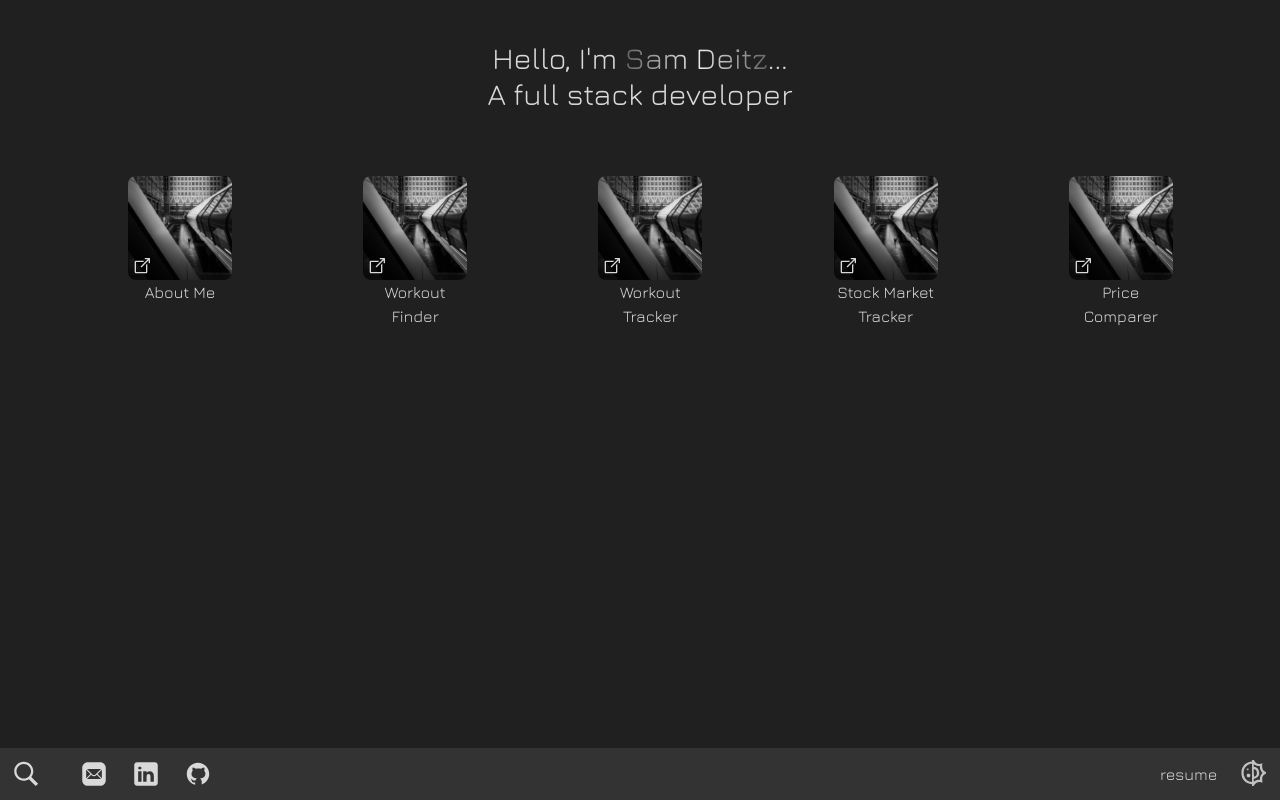
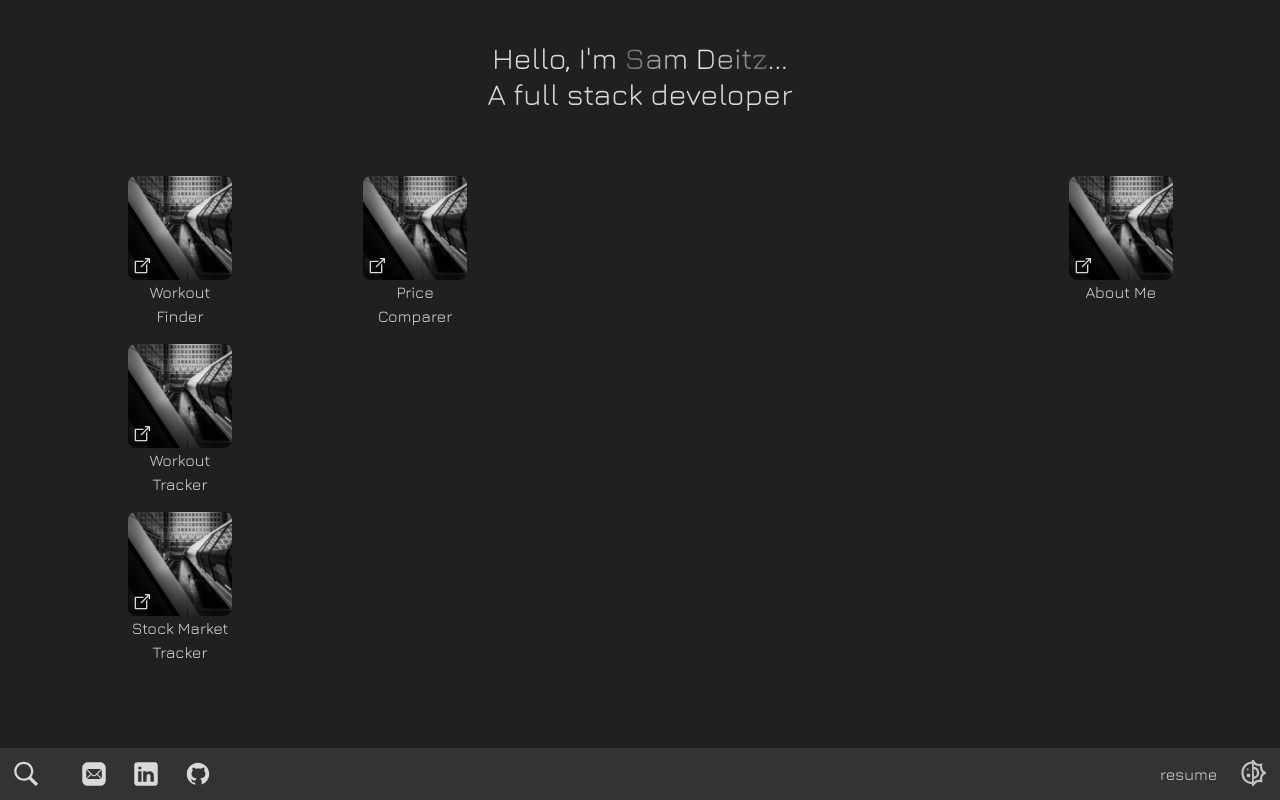
Before and after one commit to samdeitz/personal-portfolio, a React (Vite) app: page / in a window 1280 px wide. Built offline with nearby package versions, Linux system fonts and the light colour scheme.

Commit message:
fixed grid issue

```diff
--- a/src/appInfo.js
+++ b/src/appInfo.js
@@ -42,12 +42,12 @@ let info = {
     },
 }
 
-let col, row = 1;
+let col = 1, row = 1;
 
 for (let app of Object.values(projects)) {
 
     app.position = `col-start-${col} row-start-${row}`;
-    if(row === 4) col++, row = 1;
+    if(row === 3) col++, row = 0;
     row++;
 }
 
@@ -56,7 +56,7 @@ row = 1
 
 for (let app of Object.values(info)) {
     app.position = `col-start-${col} row-start-${row}`
-    if (row === 4) col--, row = 1;
+    if (row === 3) col--, row = 0;
     row++;
 }
 
--- a/src/components/Desktop.jsx
+++ b/src/components/Desktop.jsx
@@ -20,9 +20,11 @@ const Desktop = () => {
         md:pl-10
         mt-10
         gap-x-4
+
         ">
             {
                 Object.values(apps).map((a) => {
+                    console.log(a.position)
                     return <Card key={a.id} className={a.position} apptitle={a.title} onClick={() => openApp(`proj${a.id}`)} imgsrc={appImages[`${a.desktopImageSrc}`]?.default}/>
                 })
             }
--- a/tailwind.config.js
+++ b/tailwind.config.js
@@ -1,6 +1,13 @@
 /** @type {import('tailwindcss').Config} */
 export default {
-  content: [],
+  content: [
+    "./index.html",
+    "./src/**/*.{js,jsx}",
+  ],
+  safelist: [
+    "col-start-1", "col-start-2", "col-start-3", "col-start-4", "col-start-5",
+    "row-start-1", "row-start-2", "row-start-3",
+  ],
   theme: {
     extend: {},
   },
```
Also changed, not shown: src/assets/exercise-finder.PNG (added).
